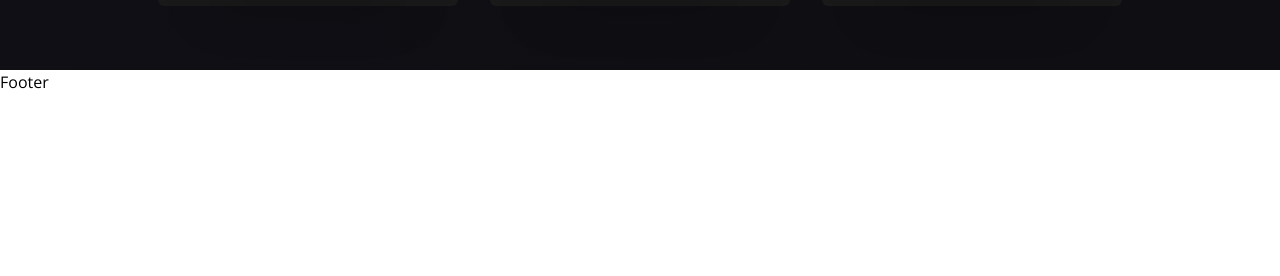
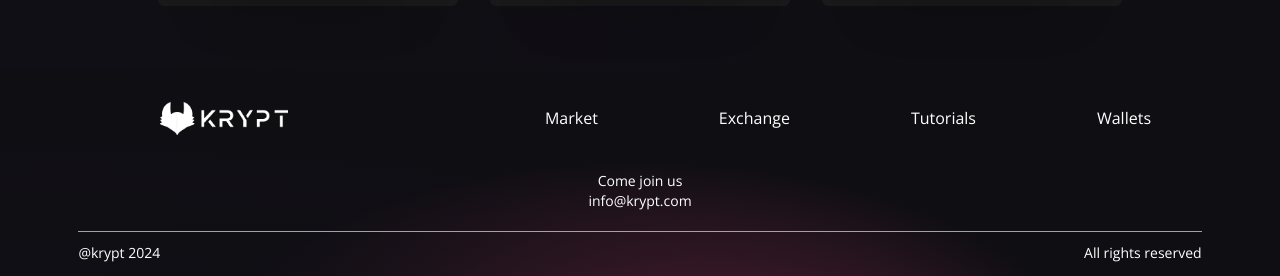
Before and after one commit to saulkurosaki/KRYPT-PROJECT, a React (Create React App) app in the folder client/: page / in a window 1280 px wide. Shown: the part 2173-2449 px from the top of the page. Before the commit the page ends 2267 px from the top, so only its background shows below. Built offline with nearby package versions, Linux system fonts and the light colour scheme.

Commit message:
feat(Footer): implement complete Footer component

```diff
--- a/client/src/components/Footer.jsx
+++ b/client/src/components/Footer.jsx
@@ -1,5 +1,39 @@
+import logo from "../images/logo.png";
+
 const Footer = () => {
-  return <h1>Footer</h1>;
+  return (
+    <div className="w-full flex md:justify-center justify-between items-center flex-col p-4 gradient-bg-footer">
+      <div className="w-full flex sm:flex-row flex-col justify-between items-center my-4">
+        <div className="flex flex-[0.5] justify-center items-center">
+          <img src={logo} alt="logo" className="w-32" />
+        </div>
+        <div className="flex flex-1 justify-evenly items-center flex-wrap sm:mt-0 mt-5 w-full">
+          <p className="text-white text-base text-center mx-2 cursor-pointer">
+            Market
+          </p>
+          <p className="text-white text-base text-center mx-2 cursor-pointer">
+            Exchange
+          </p>
+          <p className="text-white text-base text-center mx-2 cursor-pointer">
+            Tutorials
+          </p>
+          <p className="text-white text-base text-center mx-2 cursor-pointer">
+            Wallets
+          </p>
+        </div>
+      </div>
+
+      <div className="flex justify-center items-center flex-col mt-5">
+        <p className="text-white text-sm text-center">Come join us</p>
+        <p className="text-white text-sm text-center">info@krypt.com</p>
+      </div>
+      <div className="sm:w-[90%] w-full h-[0.25px] bg-gray-400 mt-5" />
+      <div className="sm:w-[90%] w-full flex justify-between items-center mt-3">
+        <p className="text-white text-sm text-center">@krypt 2024</p>
+        <p className="text-white text-sm text-center">All rights reserved</p>
+      </div>
+    </div>
+  );
 };
 
 export default Footer;
```
